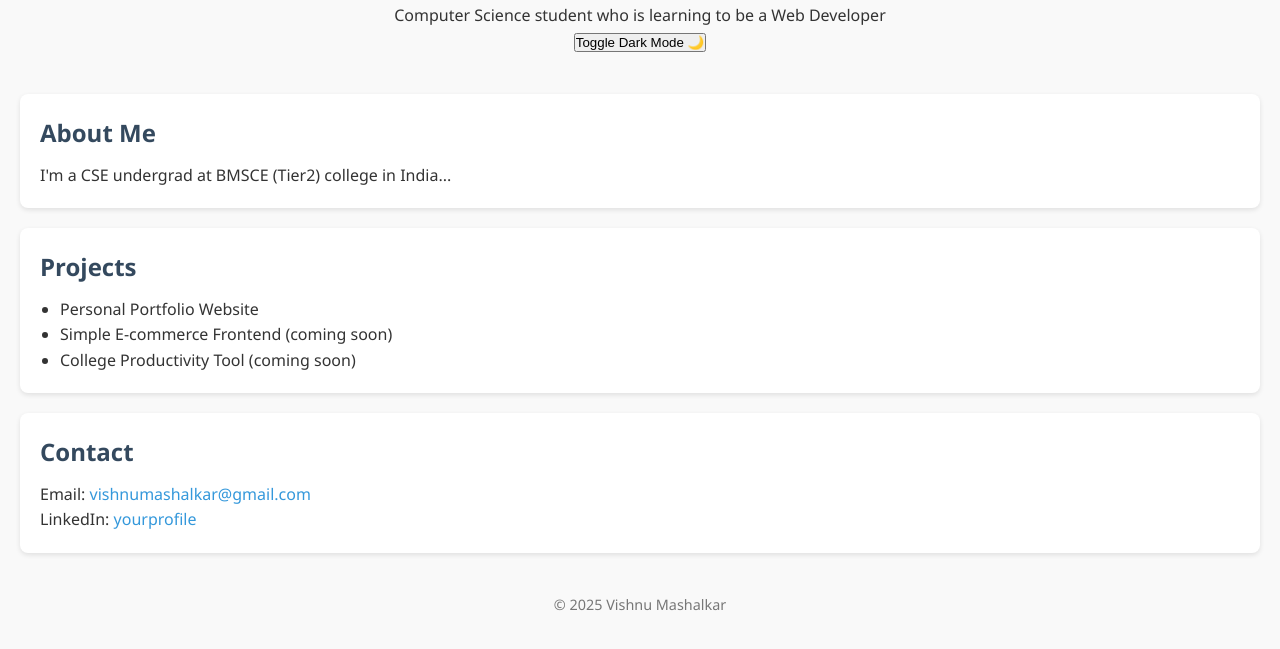
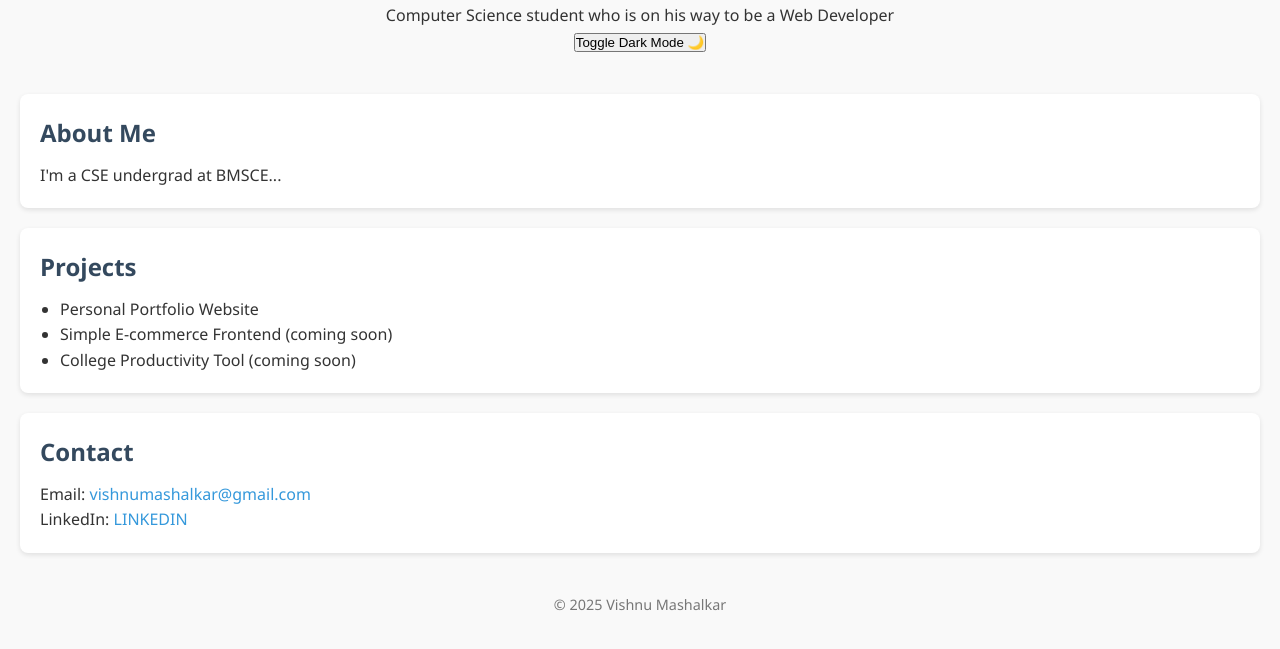
Before and after one commit to vishnu062006/PORTFOLIO, a plain HTML site: page index.html in a window 1280 px wide. Shown: the part 81-730 px from the top of the page. Drawn offline with Linux system fonts and the light colour scheme.

```diff
--- a/index.html
+++ b/index.html
@@ -9,13 +9,13 @@
 <body>
   <header>
     <h1>Hi, I'm Vishnu 👋</h1>
-    <p>Computer Science student who is learning to be a Web Developer</p>
+    <p>Computer Science student who is on his way to be a Web Developer</p>
     <button id="toggle-dark">Toggle Dark Mode 🌙</button>
   </header>
 
   <section id="about">
     <h2>About Me</h2>
-    <p>I'm a CSE undergrad at BMSCE (Tier2) college in India...</p>
+    <p>I'm a CSE undergrad at BMSCE...</p>
   </section>
 
   <section id="projects">
@@ -30,7 +30,7 @@
   <section id="contact">
     <h2>Contact</h2>
     <p>Email: <a href="mailto:vishnumashalkar@gmail.com">vishnumashalkar@gmail.com</a></p>
-    <p>LinkedIn: <a href="https://www.linkedin.com/in/vishnu-mashalkar-7807b132a/" target="_blank">yourprofile</a></p>
+    <p>LinkedIn: <a href="https://www.linkedin.com/in/vishnu-mashalkar-7807b132a/" target="_blank">LINKEDIN</a></p>
   </section>
 
   <footer>
```
